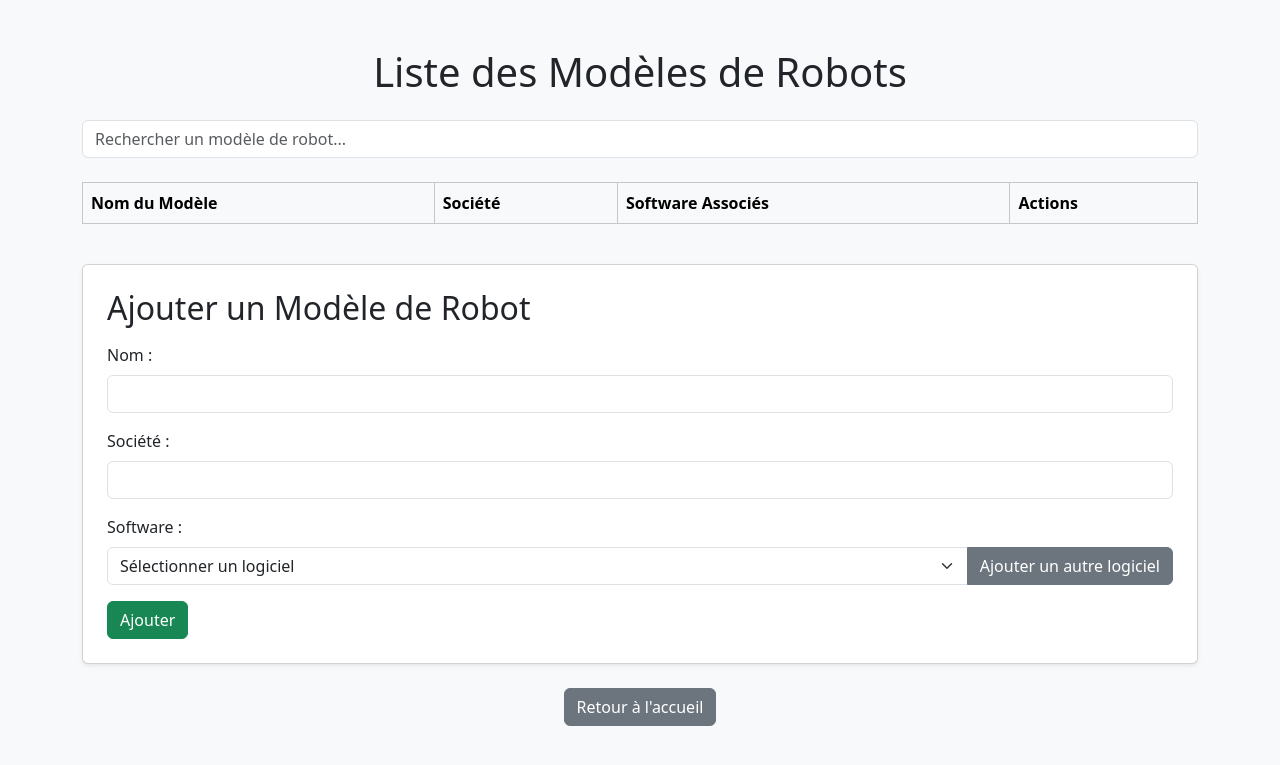
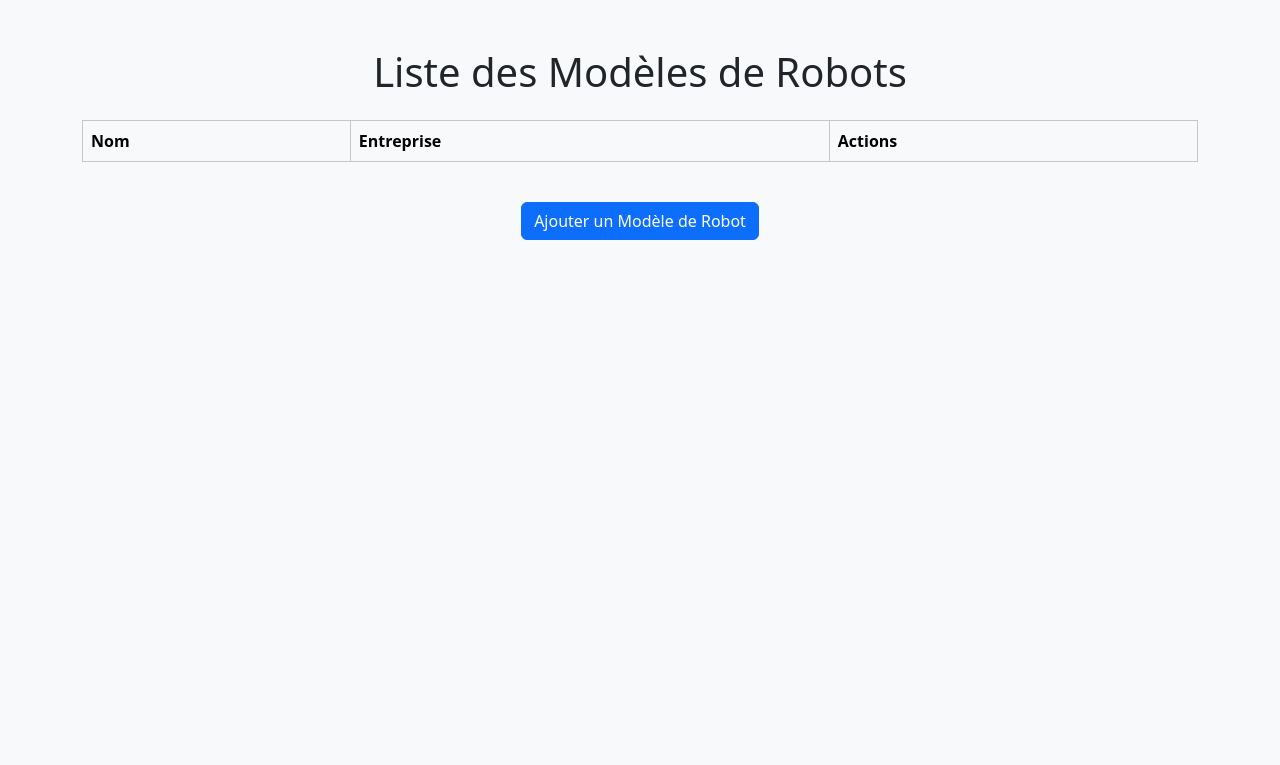
Before and after one commit to bizbiz/Config-Analyzer, a Flask app: page /robot_models in a window 1280 px wide. Shown: the top 765 px of the page. Run offline with Flask 3, Linux system fonts and the light colour scheme; lists and menus that the app fills with data are empty.

Commit message:
ok version with models up to SoftwareBaseConfigurationFile

```diff
--- a/config_analyzer/app/__init__.py
+++ b/config_analyzer/app/__init__.py
@@ -19,7 +19,7 @@ def create_app():
         db.create_all()  # Optionnel pour développement
 
     # Enregistrement des blueprints
-    from app.routes.clients import clients_bp
+    from app.routes.client import clients_bp
     app.register_blueprint(clients_bp)
 
     from app.routes.robot_models import robot_models_bp
--- a/config_analyzer/app/templates/home.html
+++ b/config_analyzer/app/templates/home.html
@@ -34,7 +34,7 @@
                    class="btn btn-primary btn-lg px-5 py-3">
                     <i class="fas fa-users me-2"></i>Clients
                 </a>
-                <a href="{{ url_for('robot_models.list_robot_models') }}"
+                <a href="{{ url_for('robot_model.list_robot_models') }}"
                    class="btn btn-secondary btn-lg px-5 py-3">
                     <i class="fas fa-robot me-2"></i>Modèles de robot
                 </a>
--- a/config_analyzer/app/templates/list/robot_models.html
+++ b/config_analyzer/app/templates/list/robot_models.html
@@ -5,25 +5,18 @@
     <meta name="viewport" content="width=device-width, initial-scale=1.0">
     <title>Liste des Modèles de Robots</title>
     <link href="https://cdn.jsdelivr.net/npm/bootstrap@5.3.0-alpha3/dist/css/bootstrap.min.css" rel="stylesheet">
-    <link href="https://cdnjs.cloudflare.com/ajax/libs/font-awesome/6.0.0-beta3/css/all.min.css" rel="stylesheet">
 </head>
 <body class="bg-light">
     <div class="container py-5">
         <h1 class="text-center mb-4">Liste des Modèles de Robots</h1>
 
-        <!-- Barre de recherche -->
-        <div class="mb-4">
-            <input type="text" id="searchInput" class="form-control" placeholder="Rechercher un modèle de robot..." onkeyup="filterRobotModels()">
-        </div>
-
         <!-- Tableau des modèles de robots -->
         <div class="table-responsive">
-            <table class="table table-striped table-bordered align-middle" id="robotModelsTable">
+            <table class="table table-striped table-bordered align-middle">
                 <thead class="table-light">
                     <tr>
-                        <th scope="col">Nom du Modèle</th>
-                        <th scope="col">Société</th>
-                        <th scope="col">Software Associés</th>
+                        <th scope="col">Nom</th>
+                        <th scope="col">Entreprise</th>
                         <th scope="col">Actions</th>
                     </tr>
                 </thead>
@@ -32,16 +25,14 @@
                     <tr>
                         <td>{{ robot_model.name }}</td>
                         <td>{{ robot_model.company }}</td>
-                        <td>
-                            {% for relation in robot_model.software %}
-                                {{ relation.software.name }}{% if not loop.last %}, {% endif %}
-                            {% endfor %}
-                        </td>
                         <td class="text-center">
-                            <a href="{{ url_for('robot_models.edit_robot_model', robot_model_id=robot_model.id) }}" class="btn btn-sm btn-warning me-2">
+                            <a href="{{ url_for('robot_model.view_robot_model', robot_model_id=robot_model.id) }}" class="btn btn-sm btn-info me-2">
+                                <i class="fas fa-eye"></i> Voir
+                            </a>
+                            <a href="{{ url_for('robot_model.edit_robot_model', robot_model_id=robot_model.id) }}" class="btn btn-sm btn-warning me-2">
                                 <i class="fas fa-edit"></i> Modifier
                             </a>
-                            <a href="{{ url_for('robot_models.delete_robot_model', robot_model_id=robot_model.id) }}" class="btn btn-sm btn-danger"
+                            <a href="{{ url_for('robot_model.delete_robot_model', robot_model_id=robot_model.id) }}" class="btn btn-sm btn-danger"
                                onclick="return confirm('Êtes-vous sûr de vouloir supprimer ce modèle de robot ?')">
                                 <i class="fas fa-trash"></i> Supprimer
                             </a>
@@ -52,48 +43,12 @@
             </table>
         </div>
 
-        <!-- Formulaire d'ajout -->
-        {% include 'add/robot_model.html' %}
-
-        <!-- Lien de retour -->
+        <!-- Lien pour ajouter un nouveau modèle de robot -->
         <div class="text-center mt-4">
-            <a href="{{ url_for('home.home') }}" class="btn btn-secondary">Retour à l'accueil</a>
+            <a href="{{ url_for('robot_model.add_robot_model') }}" class="btn btn-primary">Ajouter un Modèle de Robot</a>
         </div>
     </div>
 
     <script src="https://cdn.jsdelivr.net/npm/bootstrap@5.3.0-alpha3/dist/js/bootstrap.bundle.min.js"></script>
-    <script>
-        function addSoftwareSelect() {
-            const container = document.getElementById('software-container');
-            const newSelectDiv = document.createElement('div');
-            newSelectDiv.className = 'input-group mb-2';
-            newSelectDiv.innerHTML = `
-                <select class="form-select" name="software_ids">
-                    <option value="">Sélectionner un logiciel</option>
-                    {% for software in softwares %}
-                    <option value="{{ software.id }}">{{ software.name }}</option>
-                    {% endfor %}
-                </select>
-                <button type="button" class="btn btn-danger" onclick="removeSoftwareSelect(this)">×</button>
-            `;
-            container.appendChild(newSelectDiv);
-        }
-
-        function removeSoftwareSelect(button) {
-            button.parentElement.remove();
-        }
-
-        function filterRobotModels() {
-            const input = document.getElementById('searchInput');
-            const filter = input.value.toLowerCase();
-            const rows = document.querySelectorAll('#robotModelsTable tbody tr');
-
-            rows.forEach(row => {
-                const name = row.cells[0].textContent.toLowerCase();
-                const company = row.cells[1].textContent.toLowerCase();
-                row.style.display = (name.includes(filter) || company.includes(filter)) ? '' : 'none';
-            });
-        }
-    </script>
 </body>
 </html>
```
Also changed, not shown: config_analyzer/app/templates/view/robot_model.html (+69 -19 lines), config_analyzer/app/models.py (line endings or trailing spaces), config_analyzer/app/routes/client.py (renamed from config_analyzer/app/routes/clients.py).
